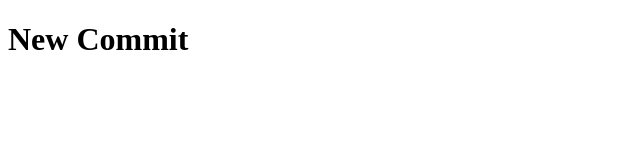
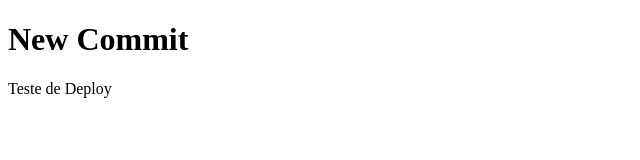
Before and after one commit to joaomauriciodev/clone-tabnews, a Next.js app: page / in a window 1280 px wide. Shown: the top 160 px of the page, without its empty margins (0-640 px from the left). Built offline with nearby package versions, Linux system fonts and the light colour scheme.

Commit message:
Update file index.js

```diff
--- a/pages/index.js
+++ b/pages/index.js
@@ -1,6 +1,10 @@
 function Home() {
     return(
-        <h1>New Commit</h1>
+        <div>
+            <h1>New Commit</h1>
+            <p>Teste de Deploy</p>
+        </div>
+
     )
 }
 
```
